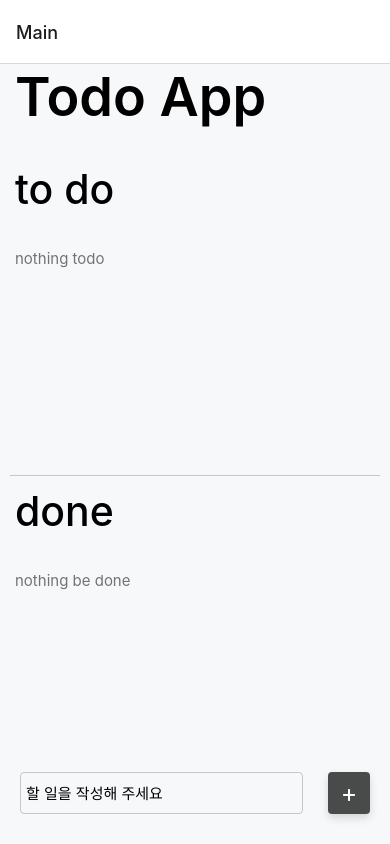
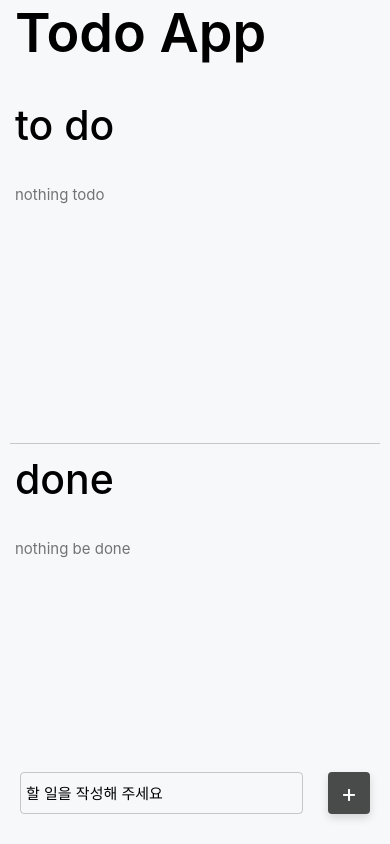
Before and after one commit to wwwkimminja/ReactNative_todo_app, a React Native app: screen / in a window 390 px wide. Built offline with nearby package versions, Linux system fonts and the light colour scheme.

Commit message:
fix: Navigator header見えないように

```diff
--- a/App.js
+++ b/App.js
@@ -1,5 +1,4 @@
-import { StatusBar } from 'expo-status-bar';
-import { StyleSheet, Text, View } from 'react-native';
+import { StyleSheet } from 'react-native';
 import MainScreen from './screens/MainScreen';
 import { Provider } from 'react-redux';
 import { store } from './redux/store';
@@ -15,8 +14,8 @@
     <Provider store={store}>
       <NavigationContainer>
         <Stack.Navigator>
-          <Stack.Screen name="Main" component={MainScreen} />
-          <Stack.Screen name="Login" component={LoginScreen} />
+          <Stack.Screen options={{ headerShown: false }} name="Main" component={MainScreen} />
+          <Stack.Screen options={{ headerShown: false }} name="Login" component={LoginScreen} />
         </Stack.Navigator>
       </NavigationContainer>
     </Provider>
```
